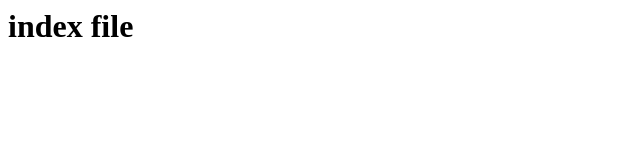
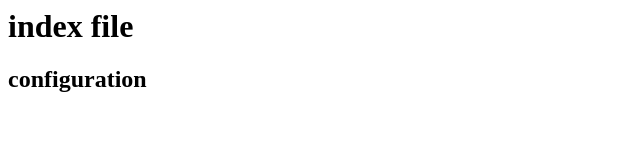
Before and after one commit to anushabhupathi2024/nodejs, a plain HTML site: page index.html in a window 1280 px wide. Shown: the whole page, without its empty margins (0-640 px from the left). Drawn offline with Linux system fonts and the light colour scheme.

Commit message:
Update index.html

```diff
--- a/index.html
+++ b/index.html
@@ -1 +1,2 @@
 <h1> index file </h1>
+<h2> configuration </h2>
```
